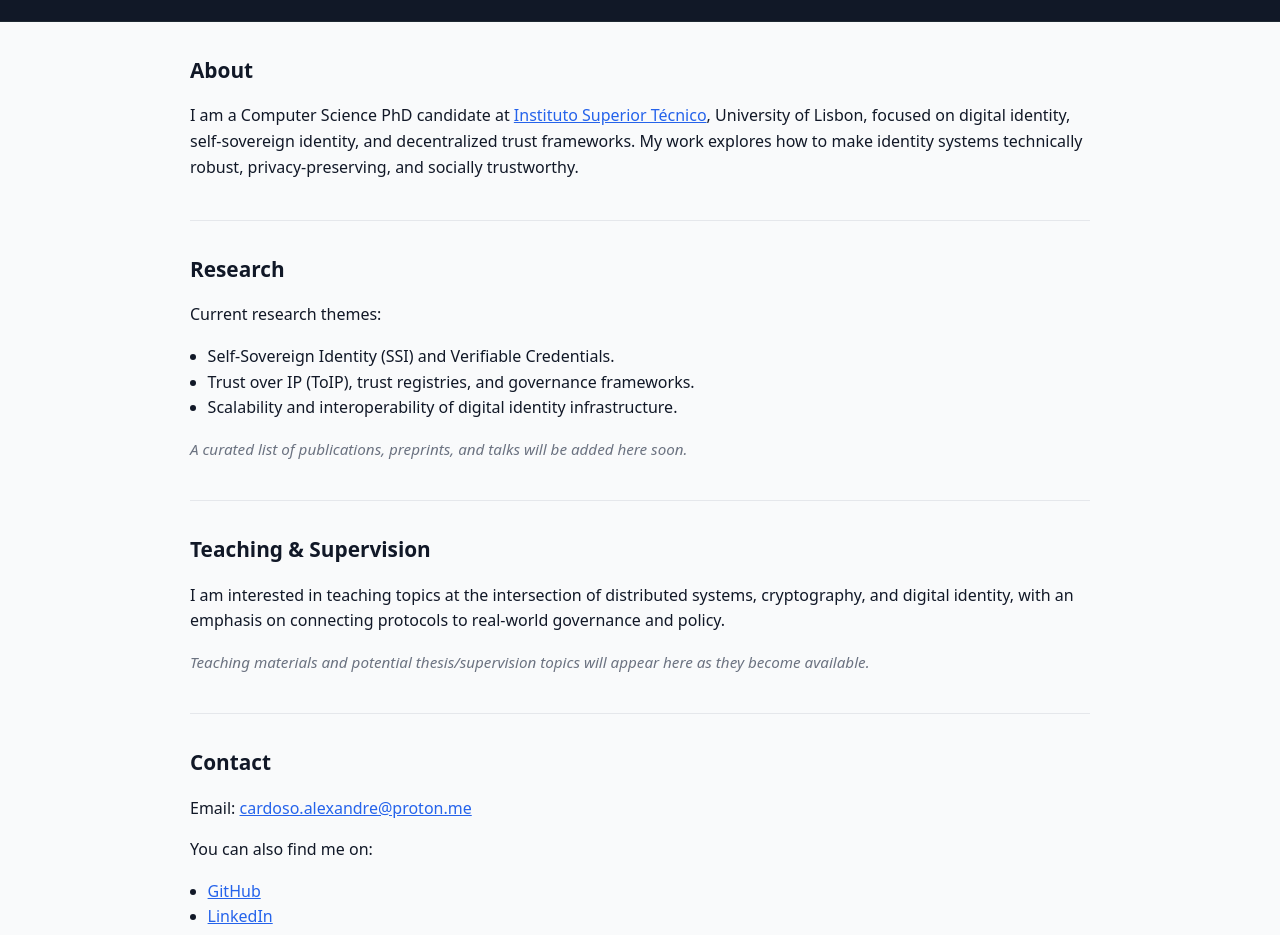
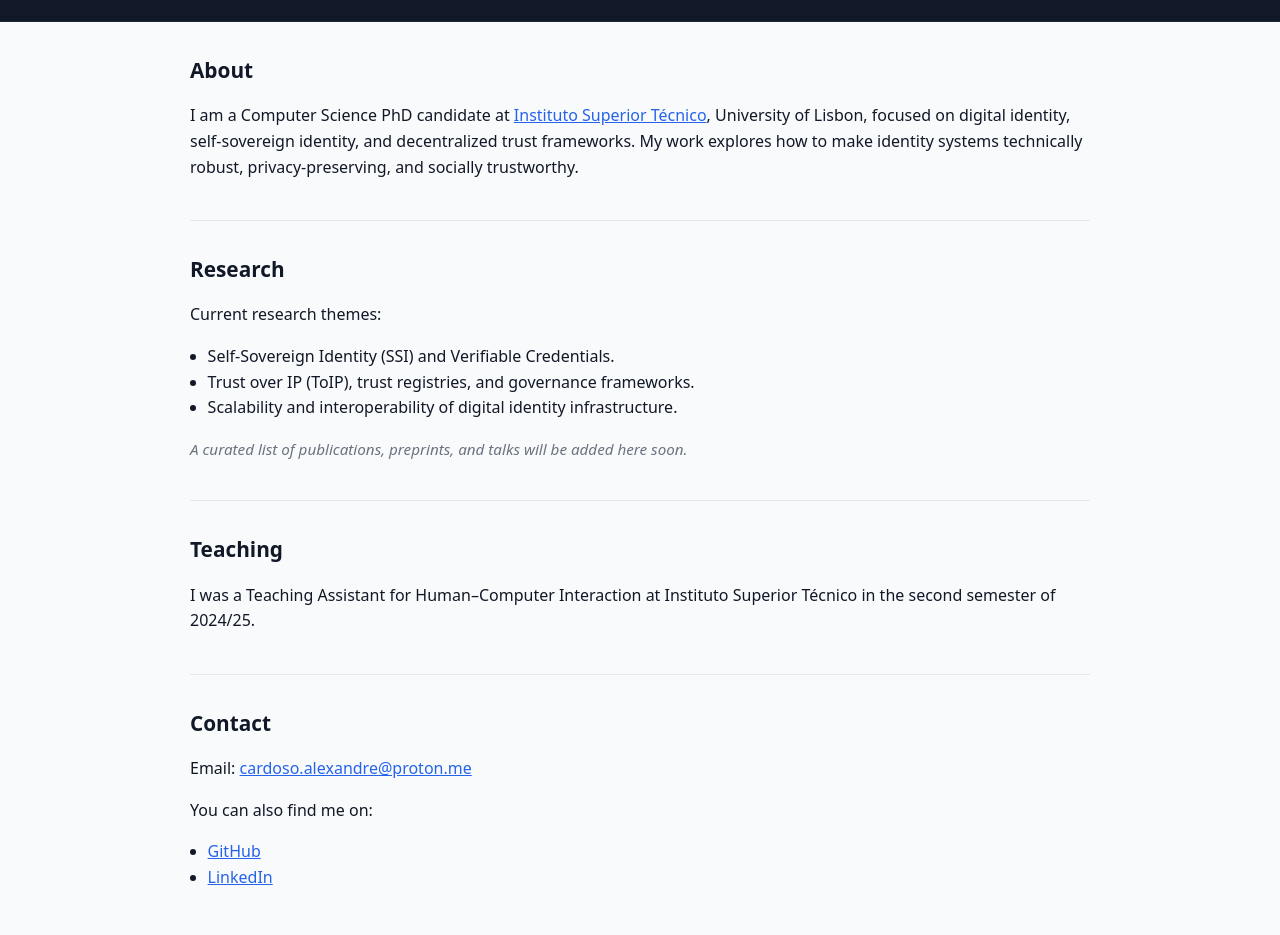
Before and after one commit to cardosoalexandrecom/cardosoalexandrecom.github.io, a plain HTML site: page index.html in a window 1280 px wide. Shown: the part 162-1097 px from the top of the page. Drawn offline with Linux system fonts and the light colour scheme.

Commit message:
Update Teaching section: add TA role for HCI (2nd sem 2024/25)

```diff
--- a/index.html
+++ b/index.html
@@ -58,14 +58,9 @@
     </section>
 
     <section id="teaching" class="section">
-      <h2>Teaching & Supervision</h2>
+      <h2>Teaching</h2>
       <p>
-        I am interested in teaching topics at the intersection of distributed systems,
-        cryptography, and digital identity, with an emphasis on connecting protocols to
-        real-world governance and policy.
-      </p>
-      <p class="coming-soon">
-        Teaching materials and potential thesis/supervision topics will appear here as they become available.
+        I was a Teaching Assistant for Human–Computer Interaction at Instituto Superior Técnico in the second semester of 2024/25.
       </p>
     </section>
 
```
